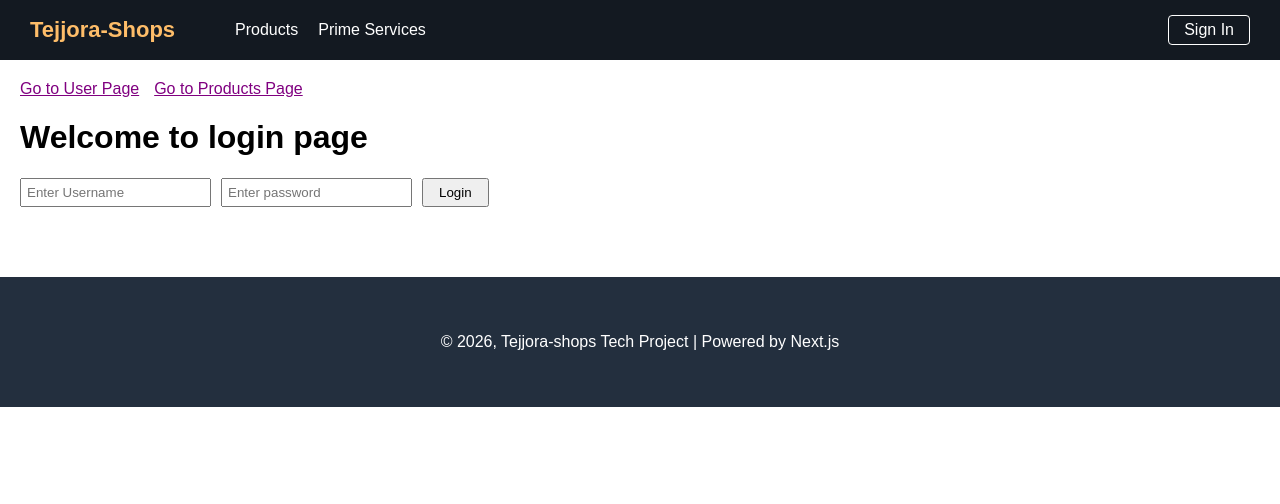
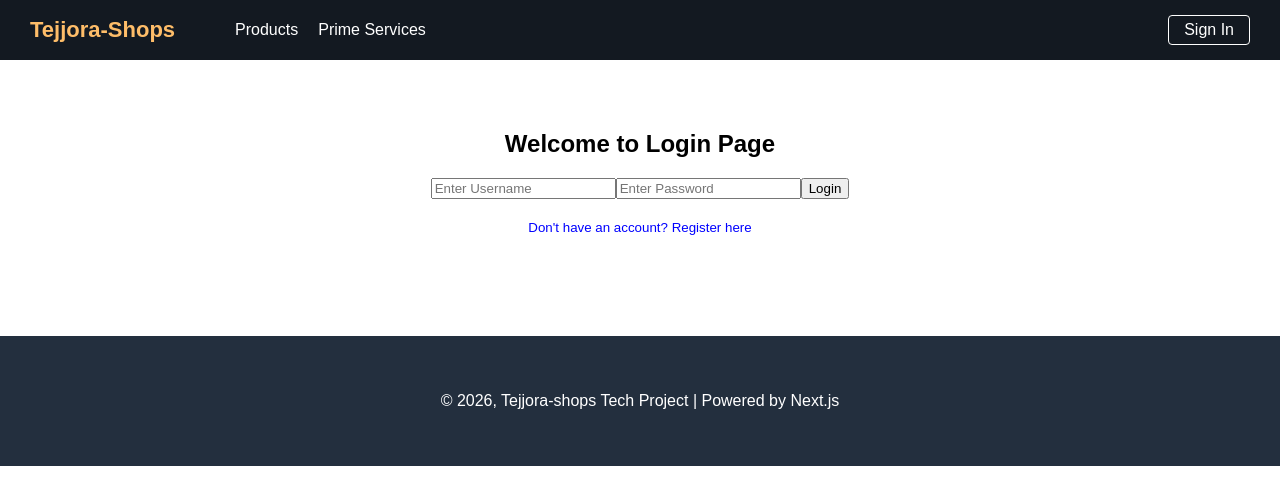
Before and after one commit to himanshudubey7778/Next.js-project, a Next.js app: page /login in a window 1280 px wide. Shown: the top 504 px of the page. Built offline with nearby package versions, Linux system fonts and the light colour scheme.

Commit message:
fix hydration error and layout setup dynamic

```diff
--- a/app/api/login/route.js
+++ b/app/api/login/route.js
@@ -1,21 +1,26 @@
+import { NextResponse } from 'next/server';
 import connectDB from '@/lib/mongodb';
 import User from '@/lib/models/User';
-import { NextResponse } from 'next/server';
 
 export async function POST(request) {
   try {
-    await connectDB(); // Database se connect karo
+    await connectDB(); // Database line-up karo
     const { username, password } = await request.json();
 
-    // Database mein user dhoondo
-    const user = await User.findOne({ username, password });
+    // Check karo database mein user hai ya nahi
+    const userExists = await User.findOne({ username });
 
-    if (user) {
-      return NextResponse.json({ message: "Login Successful", user }, { status: 200 });
-    } else {
-      return NextResponse.json({ message: "Invalid Credentials" }, { status: 401 });
+    if (!userExists) {
+      return NextResponse.json({ error: "User nahi mila! Pehle register karo." }, { status: 404 });
     }
+
+    if (userExists.password !== password) {
+      return NextResponse.json({ error: "Galat password, check karo!" }, { status: 401 });
+    }
+
+    return NextResponse.json({ message: "Tejjora-Shops mein aapka swagat hai! 🚀" }, { status: 200 });
+
   } catch (error) {
-    return NextResponse.json({ message: "Server Error" }, { status: 500 });
+    return NextResponse.json({ error: "Server framework error!" }, { status: 500 });
   }
 }
--- a/app/login/page.js
+++ b/app/login/page.js
@@ -1,45 +1,55 @@
-'use client'; // Client side interactivity of important
+"use client";
+import { useState } from 'react';
 
-import React, { useState } from 'react';
-import Link from 'next/link'; // Links ke liye
-
-const LoginPage = () => {
-  // 1. State setup (Jo Sir ne WhatsApp screenshot mein dikhaya)
+export default function LoginPage() {
   const [username, setUsername] = useState('');
   const [password, setPassword] = useState('');
+  const [isRegistering, setIsRegistering] = useState(false); // Toggle logic
+
+  const handleSubmit = async (e) => {
+    e.preventDefault();
+
+    // Agar Register mode hai toh register API par bhejo, nahi toh login par
+    const endpoint = isRegistering ? '/api/register' : '/api/login';
+
+    const res = await fetch(endpoint, {
+      method: 'POST',
+      headers: { 'Content-Type': 'application/json' },
+      body: JSON.stringify({ username, password })
+    });
+
+    const data = await res.json();
+    alert(data.message || data.error);
+  };
 
   return (
-    <div style={{ padding: '20px' }}>
-      {/* 2. Navigation Links (Jo Sir ke browser wale screenshot mein upar dikh rahe hain) */}
-      <nav style={{ marginBottom: '20px' }}>
-        <Link href="/user" style={{ color: 'purple', marginRight: '15px' }}>Go to User Page</Link>
-        <Link href="/products" style={{ color: 'purple' }}>Go to Products Page</Link>
-      </nav>
+    <div style={{ padding: "50px", textAlign: "center" }}>
+      <h2>{isRegistering ? "Create Account (Register)" : "Welcome to Login Page"}</h2>
 
-      <h1>Welcome to login page</h1>
-
-      {/* 3. Form ( logic: value + onChange) */}
-      <form>
+      <form onSubmit={handleSubmit} style={{ marginTop: "20px" }}>
         <input
           type="text"
-          placeholder="Enter Username"
           value={username}
           onChange={(e) => setUsername(e.target.value)}
-          style={{ marginRight: '10px', padding: '5px' }}
+          placeholder="Enter Username"
+          required
         />
-
         <input
           type="password"
-          placeholder="Enter password"
           value={password}
           onChange={(e) => setPassword(e.target.value)}
-          style={{ marginRight: '10px', padding: '5px' }}
+          placeholder="Enter Password"
+          required
         />
+        <button type="submit">{isRegistering ? "Register" : "Login"}</button>
+      </form>
 
-        <button type="button" style={{ padding: '5px 15px' }}>Login</button>
-      </form>
+      <button
+        onClick={() => setIsRegistering(!isRegistering)}
+        style={{ marginTop: "20px", background: "none", border: "none", color: "blue", cursor: "pointer" }}
+      >
+        {isRegistering ? "Already have an account? Login" : "Don't have an account? Register here"}
+      </button>
     </div>
   );
-};
-
-export default LoginPage;
+}
--- a/package.json
+++ b/package.json
@@ -8,6 +8,7 @@
     "start": "next start"
   },
   "dependencies": {
+    "mongodb": "^7.2.0",
     "next": "16.2.6",
     "react": "19.2.4",
     "react-dom": "19.2.4"
```
Also changed, not shown: 1 other file (tests, documents, lock files or other folders).
